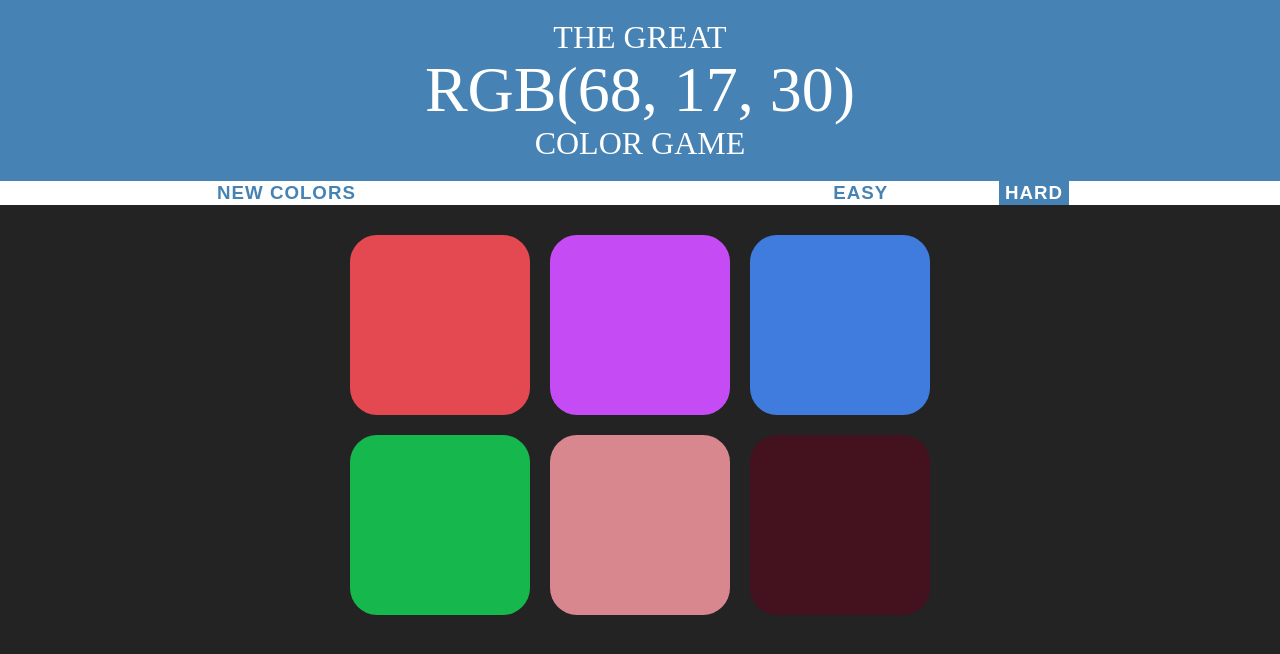
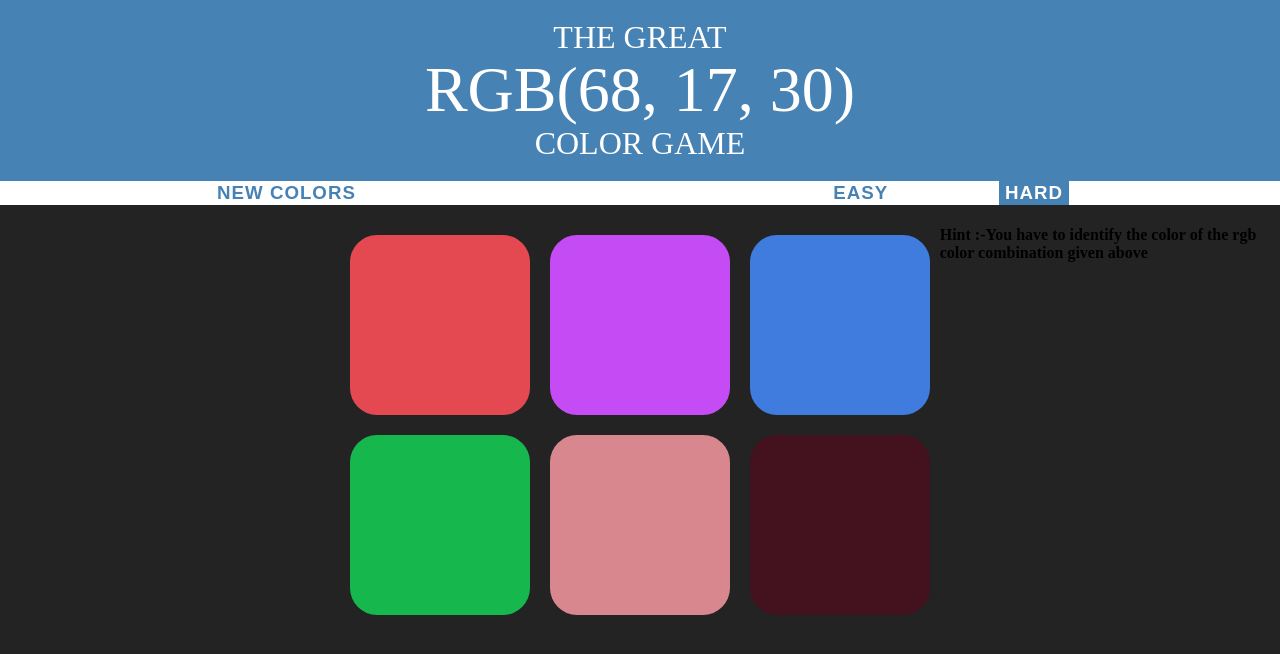
Before and after one commit to vinithande123/Color-Guess, a plain HTML site: page index.html in a window 1280 px wide. Drawn offline with Linux system fonts and the light colour scheme.

Commit message:
Update index.html

```diff
--- a/index.html
+++ b/index.html
@@ -19,6 +19,7 @@
 	<div class="square"></div>
 	<div class="square"></div>
 </div>
+<h4>Hint :-You have to identify the color of the rgb color combination given above</h4>
 <script type="text/javascript" src="main.js"></script>
 </body>
 </html>
```
